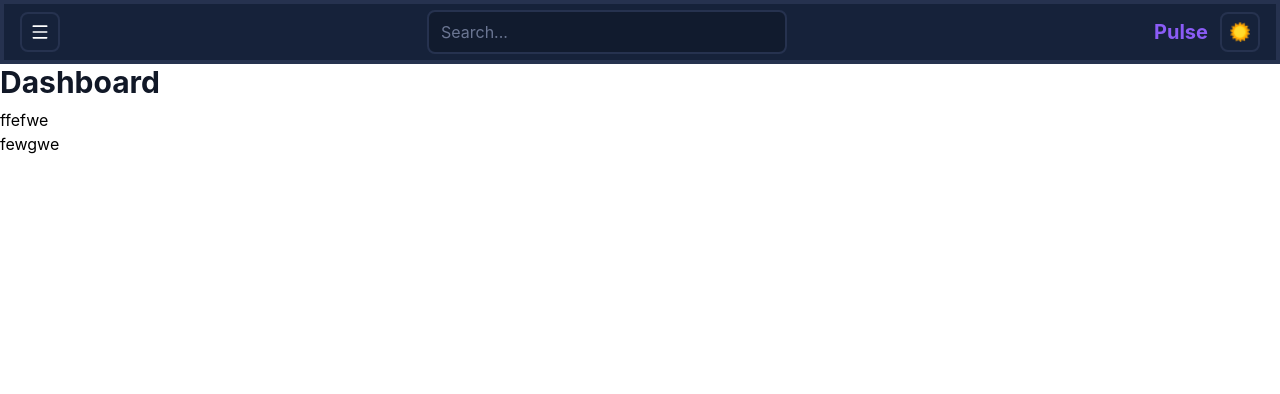
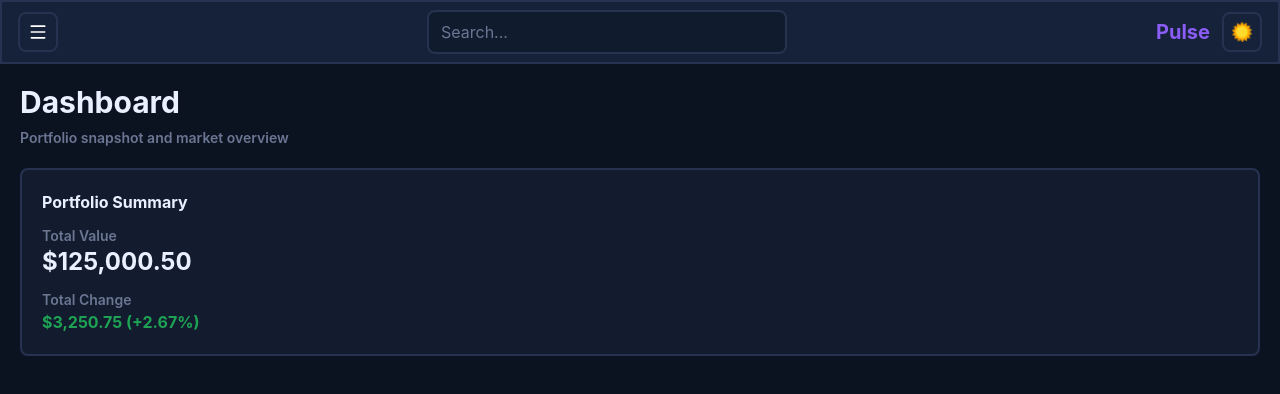
Before and after one commit to sabaPhruidze/web-pulse-frontend-assignment, a React (Vite) app in the folder frontend/: page / in a window 1280 px wide. Shown: the top 394 px of the page. Built offline with nearby package versions, Linux system fonts and the light colour scheme.

Commit message:
First card will be like this. visually works but now I need to receive backend and use it here

```diff
--- a/frontend/src/components/header/Header.tsx
+++ b/frontend/src/components/header/Header.tsx
@@ -3,7 +3,7 @@ import Search from "./Search";
 import SUNNY from "../../assets/icons/sunny.png";
 const Header = () => {
   return (
-    <div className="w-full h-16 text-pulse-text bg-pulse-surface2 border-4 border-pulse-border flex  justify-between items-center px-4">
+    <div className="w-full h-16 text-pulse-text bg-pulse-surface2 border-2 border-pulse-border flex  justify-between items-center px-4">
       <button className="bg-pulse-surface2 text-white border-pulse-border rounded-lg p-2 border-2">
         <Menu className="w-5 h-5" />
       </button>
--- a/frontend/src/components/header/ui/SectionCard.tsx
+++ b/frontend/src/components/header/ui/SectionCard.tsx
@@ -7,9 +7,9 @@ type Props = {
 
 const SectionCard = ({ title, children }: Props) => {
   return (
-    <section>
+    <section className="bg-pulse-border/30 my-5 p-5 border-2 border-pulse-border rounded-lg">
       <div>
-        <h2>{title}</h2>
+        <h2 className="font-bold text-pulse-text">{title}</h2>
       </div>
       <div>{children}</div>
     </section>
--- a/frontend/src/pages/Dashboard.tsx
+++ b/frontend/src/pages/Dashboard.tsx
@@ -2,14 +2,28 @@ import Header from "../components/header/Header";
 import SectionCard from "../components/header/ui/SectionCard";
 const Dashboard = () => {
   return (
-    <div>
+    <div className="bg-pulse-bg min-h-screen">
       <Header />
-      <h1 className="text-3xl font-bold mb-2 text-gray-900 dark:text-slate-100">
-        Dashboard
-      </h1>
-      <SectionCard title="ffefwe">
-        <p>fewgwe</p>
-      </SectionCard>
+      <div className="p-5 ">
+        <h1 className="text-3xl font-bold mb-2 text-pulse-text">Dashboard</h1>
+        <p className="text-sm text-pulse-soft font-semibold">
+          Portfolio snapshot and market overview
+        </p>
+        <SectionCard title="Portfolio Summary">
+          <div className="my-3">
+            <p className="text-pulse-soft font-semibold text-sm">Total Value</p>
+            <strong className="text-pulse-text text-2xl">$125,000.50</strong>
+          </div>
+          <div>
+            <p className="text-pulse-soft font-semibold text-sm">
+              Total Change
+            </p>
+            <strong className="text-pulse-success/80 ">
+              $3,250.75 (+2.67%)
+            </strong>
+          </div>
+        </SectionCard>
+      </div>
     </div>
   );
 };
```
